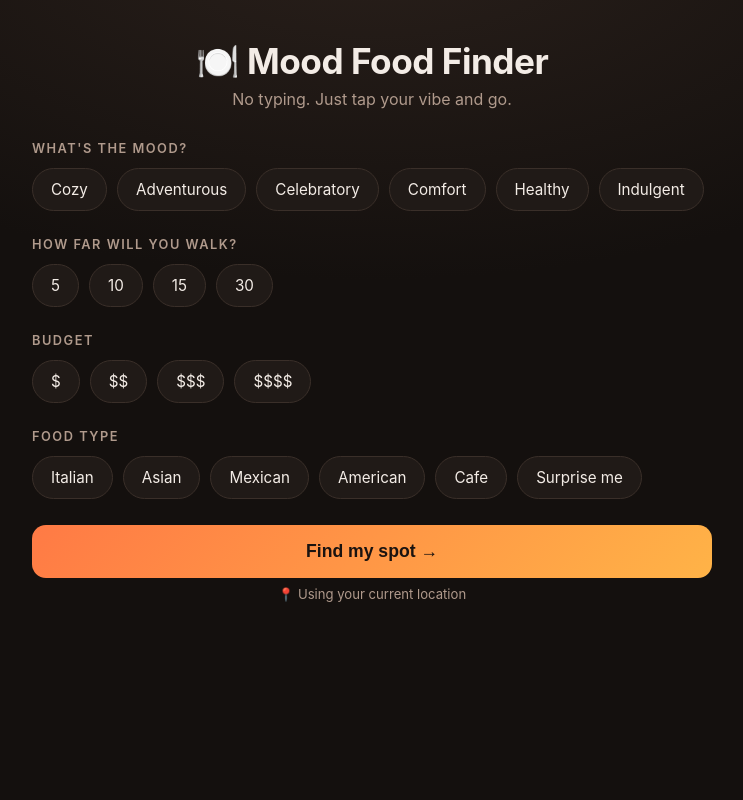
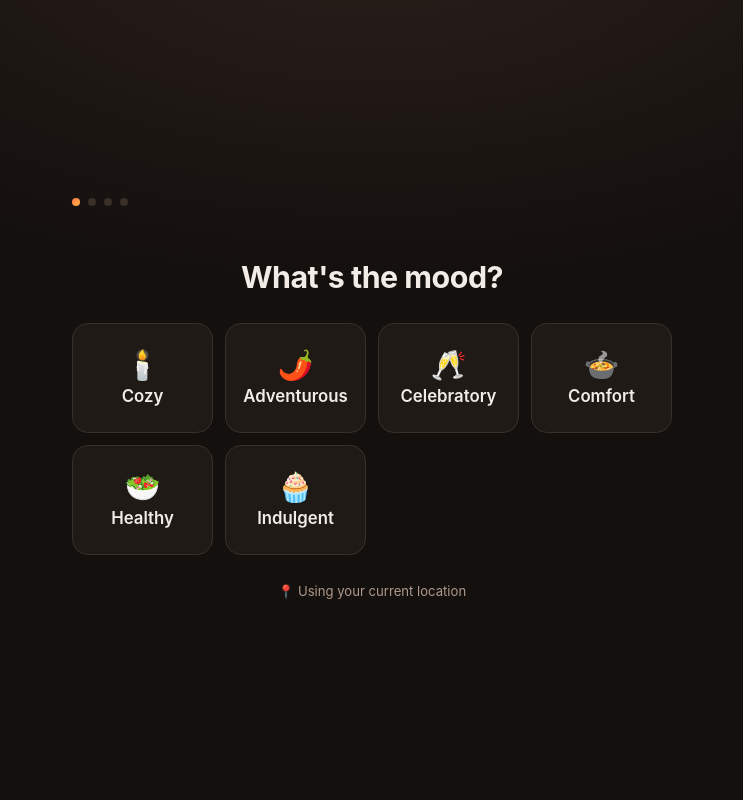
Before and after one commit to FelixFalling/mood-food-finder, a Flask app: page / in a window 1280 px wide. Shown: the whole page, without its empty margins (268-1011 px from the left). Run offline with Flask 3, Linux system fonts and the light colour scheme.

Commit message:
better ai

```diff
--- a/app.py
+++ b/app.py
@@ -1,6 +1,7 @@
 """Mood Food Finder — button-driven restaurant picker backed by Gemini + Google Maps."""
 
 import os
+import re
 
 from dotenv import load_dotenv
 from flask import Flask, jsonify, render_template, request
@@ -78,7 +79,108 @@ def recommend():
                     seen.add(annotation.url)
                     places.append({"name": annotation.name, "url": annotation.url})
 
-    return jsonify({"text": "\n".join(text_chunks).strip(), "places": places})
+    text = "\n".join(text_chunks).strip()
+    places = dedupe_places(places)
+    attach_reasons(places, text)
+    return jsonify({"text": text, "places": places})
+
+
+def dedupe_places(places):
+    """Collapse citations that are the same restaurant under different labels.
+
+    Grounding sometimes returns both "Javier's" and "Javier's DTLA"; the UI shows one
+    option at a time, so a repeat looks like a broken "show me another".
+    """
+    kept = []
+    for place in places:
+        key = search_key(place["name"])
+        twin = next((k for k in kept if key in search_key(k["name"]) or search_key(k["name"]) in key), None)
+        if twin is None:
+            kept.append(place)
+        elif len(place["name"]) > len(twin["name"]):
+            twin.update(place)  # prefer the more specific label
+    return kept
+
+
+# A new list item starts at a top-level bullet or "1." marker, or after a blank line.
+# The anchor must stay unindented: nested bullets ("   * Price Level: ...") are
+# continuations of the entry above, not entries of their own.
+ITEM_START = re.compile(r"^(?:[-*•]\s|#+\s|\d+[.)]\s)")
+# Leading list marker on any line, indented or not.
+BULLET = re.compile(r"^\s*(?:[-*•]\s*|#+\s*|\d+[.)]\s*)")
+# A short "Price Level:" / "Why it fits:" style label the model puts before its prose.
+LABEL = re.compile(r"^[A-Za-z][A-Za-z' ]{0,24}:\s*")
+
+
+def search_key(text):
+    """Lowercase and drop punctuation/emoji so citation names match the model's prose."""
+    return re.sub(r"[^a-z0-9]+", " ", text.lower()).strip()
+
+
+def clean_reason(text, name):
+    """Flatten a recommendation chunk into one readable sentence-ish line.
+
+    Strips markdown emphasis, list markers, the model's boilerplate field labels, and
+    the place name itself (the card renders the name separately).
+    """
+    lines = []
+    for line in text.splitlines():
+        line = BULLET.sub("", line.replace("**", "").replace("__", "")).strip()
+        line = re.sub(r"\*(\S[^*]*?)\*", r"\1", line)  # inline *emphasis*
+        line = LABEL.sub("", line).strip()
+        line = re.sub(r"^" + re.escape(name) + r"\s*[-–—:|]*\s*", "", line, flags=re.I).strip()
+        line = line.strip("*").strip()
+        if line:
+            lines.append(line)
+    return re.sub(r"\s+", " ", " ".join(lines)).strip()
+
+
+def split_items(text):
+    """Break the model's prose into one chunk per recommendation.
+
+    Gemini formats the list either as blank-line-separated paragraphs or as a run of
+    bullet lines, so split on both boundaries.
+    """
+    items = []
+    current = []
+    for line in text.splitlines():
+        if not line.strip():
+            if current:
+                items.append("\n".join(current))
+                current = []
+            continue
+        if ITEM_START.match(line) and current:
+            items.append("\n".join(current))
+            current = []
+        current.append(line)
+    if current:
+        items.append("\n".join(current))
+    return items
+
+
+def attach_reasons(places, text):
+    """Give each place the prose chunk that describes only it.
+
+    The UI shows one place at a time, so it needs per-place copy rather than the
+    single blob listing every option.
+    """
+    items = split_items(text)
+    names = [search_key(p["name"]) for p in places]
+
+    for place in places:
+        name = search_key(place["name"])
+        # Overlapping names ("Javier's" vs "Javier's DTLA") aren't rival mentions —
+        # only a genuinely different place means the chunk covers more than this one.
+        rivals = [o for o in names if o and o not in name and name not in o]
+
+        def describes_only(item, name=name, rivals=rivals):
+            body = search_key(item)
+            return name in body and not any(o in body for o in rivals)
+
+        # A chunk naming several places isn't about this one — skip it rather than
+        # spoiling the other options on the card.
+        match = next((item for item in items if describes_only(item)), None)
+        place["reason"] = clean_reason(match, place["name"]) if match else ""
 
 
 if __name__ == "__main__":
--- a/templates/index.html
+++ b/templates/index.html
@@ -22,120 +22,145 @@
       color: var(--text);
       min-height: 100vh;
     }
-    .wrap { max-width: 720px; margin: 0 auto; padding: 40px 20px 80px; }
-    header { text-align: center; margin-bottom: 32px; }
-    h1 { font-size: 2.2rem; margin: 0 0 6px; letter-spacing: -0.5px; }
-    header p { color: var(--muted); margin: 0; }
-    .group { margin-bottom: 26px; }
-    .group h2 {
-      font-size: 0.8rem; text-transform: uppercase; letter-spacing: 1.5px;
-      color: var(--muted); margin: 0 0 12px; font-weight: 600;
+    .wrap {
+      max-width: 640px; margin: 0 auto; padding: 24px 20px 40px;
+      min-height: 100dvh;
+      display: flex; flex-direction: column; justify-content: center;
     }
-    .opts { display: flex; flex-wrap: wrap; gap: 10px; }
-    .chip {
-      border: 1px solid var(--line);
-      background: var(--card);
-      color: var(--text);
-      padding: 11px 18px;
-      border-radius: 999px;
-      font-size: 0.95rem;
-      cursor: pointer;
-      transition: all 0.15s ease;
-      user-select: none;
+    .topbar {
+      display: flex; align-items: center; justify-content: space-between;
+      min-height: 34px; margin-bottom: 40px;
     }
-    .chip:hover { border-color: var(--accent); }
-    .chip.active {
+    .dots { display: flex; gap: 8px; }
+    .dot {
+      width: 8px; height: 8px; border-radius: 999px;
+      background: var(--line); transition: background 0.2s;
+    }
+    .dot.on { background: linear-gradient(135deg, var(--accent), var(--accent-2)); }
+    .back {
+      background: none; border: none; padding: 6px 4px;
+      color: var(--muted); font-size: 0.9rem; font-family: inherit; cursor: pointer;
+    }
+    .back:hover { color: var(--text); }
+    .back[hidden] { display: none; }
+
+    h2.q {
+      font-size: 1.9rem; line-height: 1.2; letter-spacing: -0.5px;
+      margin: 0 0 28px; text-align: center;
+    }
+    .tiles {
+      display: grid;
+      grid-template-columns: repeat(auto-fit, minmax(140px, 1fr));
+      gap: 12px;
+    }
+    .tile {
+      display: flex; flex-direction: column; align-items: center; justify-content: center;
+      gap: 6px; min-height: 110px; padding: 14px;
+      background: var(--card); border: 1px solid var(--line); border-radius: 16px;
+      color: var(--text); font-family: inherit; font-size: 1.05rem; font-weight: 600;
+      cursor: pointer; transition: border-color 0.15s, transform 0.1s;
+    }
+    .tile:hover, .tile:focus-visible { border-color: var(--accent); outline: none; }
+    .tile:active { transform: scale(0.97); }
+    .tile .emoji { font-size: 1.8rem; line-height: 1; }
+    .tile .sub { font-size: 0.8rem; font-weight: 400; color: var(--muted); }
+    .tile.picked {
       background: linear-gradient(135deg, var(--accent), var(--accent-2));
-      border-color: transparent;
-      color: #1a1310;
-      font-weight: 600;
+      border-color: transparent; color: #1a1310;
     }
-    .go {
-      display: block; width: 100%; margin-top: 14px;
-      padding: 16px; border: none; border-radius: 14px;
+    .tile.picked .sub { color: #1a1310; }
+
+    .card {
+      background: var(--card); border: 1px solid var(--line);
+      border-radius: 18px; padding: 26px 22px; text-align: center;
+    }
+    .card .name { display: block; font-size: 1.6rem; font-weight: 700; letter-spacing: -0.4px; }
+    .card .maps {
+      display: inline-block; margin-top: 14px;
+      color: var(--accent); text-decoration: none; font-weight: 600;
+    }
+    .card .maps:hover { text-decoration: underline; }
+    .actions { display: flex; flex-direction: column; gap: 10px; margin-top: 20px; }
+    .btn {
+      padding: 15px; border: none; border-radius: 14px;
       background: linear-gradient(135deg, var(--accent), var(--accent-2));
-      color: #1a1310; font-size: 1.1rem; font-weight: 700;
-      cursor: pointer; transition: transform 0.1s, opacity 0.2s;
+      color: #1a1310; font-family: inherit; font-size: 1.05rem; font-weight: 700;
+      cursor: pointer; transition: transform 0.1s;
     }
-    .go:hover { transform: translateY(-1px); }
-    .go:disabled { opacity: 0.5; cursor: default; transform: none; }
-    #results { margin-top: 34px; }
-    .blurb { color: var(--muted); white-space: pre-wrap; line-height: 1.6; margin-bottom: 20px; }
-    .place {
-      display: flex; justify-content: space-between; align-items: center;
-      background: var(--card); border: 1px solid var(--line);
-      border-radius: 12px; padding: 15px 18px; margin-bottom: 10px;
-      text-decoration: none; color: var(--text);
-      transition: border-color 0.15s;
+    .btn:hover { transform: translateY(-1px); }
+    .btn.ghost {
+      background: none; border: 1px solid var(--line);
+      color: var(--muted); font-weight: 600;
     }
-    .place:hover { border-color: var(--accent); }
-    .place .name { font-weight: 600; }
-    .place .go-arrow { color: var(--accent); font-size: 1.3rem; }
+    .btn.ghost:hover { border-color: var(--accent); color: var(--text); }
+
+    .blurb { color: var(--muted); white-space: pre-wrap; line-height: 1.6; margin: 14px 0 0; text-align: left; }
     .status { text-align: center; color: var(--muted); padding: 20px; }
     .err { color: #ff8f7a; }
-    .loc { text-align: center; font-size: 0.82rem; color: var(--muted); margin-top: 8px; }
+    .loc { text-align: center; font-size: 0.82rem; color: var(--muted); margin-top: 28px; }
+
+    @keyframes fadeUp {
+      from { opacity: 0; transform: translateY(8px); }
+      to { opacity: 1; transform: none; }
+    }
+    #stage { animation: fadeUp 0.18s ease-out; }
+    @media (prefers-reduced-motion: reduce) {
+      #stage { animation: none; }
+      .tile, .btn { transition: none; }
+    }
   </style>
 </head>
 <body>
   <div class="wrap">
-    <header>
-      <h1>🍽️ Mood Food Finder</h1>
-      <p>No typing. Just tap your vibe and go.</p>
-    </header>
-
-    <div class="group" data-key="mood">
-      <h2>What's the mood?</h2>
-      <div class="opts">
-        <div class="chip">Cozy</div>
-        <div class="chip">Adventurous</div>
-        <div class="chip">Celebratory</div>
-        <div class="chip">Comfort</div>
-        <div class="chip">Healthy</div>
-        <div class="chip">Indulgent</div>
-      </div>
-    </div>
-
-    <div class="group" data-key="walk">
-      <h2>How far will you walk?</h2>
-      <div class="opts">
-        <div class="chip">5</div>
-        <div class="chip">10</div>
-        <div class="chip">15</div>
-        <div class="chip">30</div>
-      </div>
-    </div>
-
-    <div class="group" data-key="budget">
-      <h2>Budget</h2>
-      <div class="opts">
-        <div class="chip">$</div>
-        <div class="chip">$$</div>
-        <div class="chip">$$$</div>
-        <div class="chip">$$$$</div>
-      </div>
-    </div>
-
-    <div class="group" data-key="food">
-      <h2>Food type</h2>
-      <div class="opts">
-        <div class="chip">Italian</div>
-        <div class="chip">Asian</div>
-        <div class="chip">Mexican</div>
-        <div class="chip">American</div>
-        <div class="chip">Cafe</div>
-        <div class="chip">Surprise me</div>
-      </div>
-    </div>
-
-    <button class="go" id="go">Find my spot →</button>
+    <div id="stage"></div>
     <div class="loc" id="loc">📍 Using your current location</div>
-
-    <div id="results"></div>
   </div>
 
   <script>
+    const STEPS = [
+      { key: 'mood', title: "What's the mood?", options: [
+          { label: 'Cozy', emoji: '🕯️' },
+          { label: 'Adventurous', emoji: '🌶️' },
+          { label: 'Celebratory', emoji: '🥂' },
+          { label: 'Comfort', emoji: '🍲' },
+          { label: 'Healthy', emoji: '🥗' },
+          { label: 'Indulgent', emoji: '🧁' },
+        ] },
+      { key: 'food', title: 'What are you craving?', options: [
+          { label: 'Mexican', emoji: '🌮' },
+          { label: 'Italian', emoji: '🍝' },
+          { label: 'Chinese', emoji: '🥡' },
+          { label: 'Japanese', emoji: '🍣' },
+          { label: 'American', emoji: '🍔' },
+          { label: 'Thai', emoji: '🍜' },
+          { label: 'Indian', emoji: '🍛' },
+          { label: 'Cafe', emoji: '☕' },
+          { label: 'Surprise me', emoji: '🎲' },
+        ] },
+      // `label` stays a bare number — the server writes "a {walk}-minute walk".
+      { key: 'walk', title: 'How far will you walk?', options: [
+          { label: '5', emoji: '🚶', sub: '5 min' },
+          { label: '10', emoji: '🚶', sub: '10 min' },
+          { label: '15', emoji: '🥾', sub: '15 min' },
+          { label: '30', emoji: '🗺️', sub: '30 min' },
+        ] },
+      { key: 'budget', title: "What's the budget?", options: [
+          { label: '$', emoji: '🪙', sub: 'Cheap eats' },
+          { label: '$$', emoji: '💵', sub: 'Casual' },
+          { label: '$$$', emoji: '💳', sub: 'Nice out' },
+          { label: '$$$$', emoji: '💎', sub: 'Special' },
+        ] },
+    ];
+
     const selections = {};
     let coords = { latitude: null, longitude: null };
+    let step = 0;
+    let places = [];
+    let pickIndex = 0;
+    let blurb = '';
+
+    const stage = document.getElementById('stage');
+    const locEl = document.getElementById('loc');
 
     // Grab geolocation up front (falls back to server default if denied).
     if (navigator.geolocation) {
@@ -143,37 +168,81 @@
         (pos) => {
           coords.latitude = pos.coords.latitude;
           coords.longitude = pos.coords.longitude;
-          document.getElementById('loc').textContent = '📍 Using your current location';
+          locEl.textContent = '📍 Using your current location';
         },
         () => {
-          document.getElementById('loc').textContent = '📍 Location off — using a default area';
+          locEl.textContent = '📍 Location off — using a default area';
         }
       );
     }
 
-    // Single-select chips per group.
-    document.querySelectorAll('.group').forEach((group) => {
-      const key = group.dataset.key;
-      group.querySelectorAll('.chip').forEach((chip) => {
-        chip.addEventListener('click', () => {
-          const wasActive = chip.classList.contains('active');
-          group.querySelectorAll('.chip').forEach((c) => c.classList.remove('active'));
-          if (!wasActive) {
-            chip.classList.add('active');
-            selections[key] = chip.textContent.trim();
-          } else {
-            delete selections[key];
-          }
-        });
+    function renderStep() {
+      const s = STEPS[step];
+      const dots = STEPS.map((_, i) => '<div class="dot' + (i <= step ? ' on' : '') + '"></div>').join('');
+      const tiles = s.options.map((o, i) =>
+        '<button class="tile" data-i="' + i + '">' +
+          (o.emoji ? '<span class="emoji">' + o.emoji + '</span>' : '') +
+          '<span>' + escapeHtml(o.sub || o.label) + '</span>' +
+        '</button>'
+      ).join('');
+
+      stage.innerHTML =
+        '<div class="topbar"><div class="dots">' + dots + '</div>' +
+        '<button class="back"' + (step === 0 ? ' hidden' : '') + '>← Back</button></div>' +
+        '<h2 class="q">' + escapeHtml(s.title) + '</h2>' +
+        '<div class="tiles">' + tiles + '</div>';
+      restage();
+      locEl.hidden = false;
+
+      const back = stage.querySelector('.back');
+      if (back) back.addEventListener('click', goBack);
+
+      stage.querySelectorAll('.tile').forEach((tile) => {
+        tile.addEventListener('click', () => pick(tile));
       });
+    }
+
+    function pick(tile) {
+      const s = STEPS[step];
+      const opt = s.options[Number(tile.dataset.i)];
+      selections[s.key] = opt.label;
+      stage.querySelectorAll('.tile').forEach((t) => t.classList.remove('picked'));
+      tile.classList.add('picked');
+      stage.querySelectorAll('.tile').forEach((t) => (t.disabled = true));
+      setTimeout(() => {
+        if (step < STEPS.length - 1) {
+          step += 1;
+          renderStep();
+        } else {
+          submit();
+        }
+      }, 140);
+    }
+
+    function goBack() {
+      if (step === 0) return;
+      step -= 1;
+      delete selections[STEPS[step].key];
+      renderStep();
+    }
+
+    document.addEventListener('keydown', (e) => {
+      const tiles = stage.querySelectorAll('.tile');
+      if (e.key === 'Escape' || e.key === 'Backspace') {
+        const back = stage.querySelector('.back');
+        if (back && !back.hidden) { e.preventDefault(); goBack(); }
+        return;
+      }
+      if (/^[1-9]$/.test(e.key) && tiles.length) {
+        const t = tiles[Number(e.key) - 1];
+        if (t && !t.disabled) pick(t);
+      }
     });
 
-    const go = document.getElementById('go');
-    const results = document.getElementById('results');
-
-    go.addEventListener('click', async () => {
-      go.disabled = true;
-      results.innerHTML = '<div class="status">Sniffing out the best spots… 🍜</div>';
+    async function submit() {
+      stage.innerHTML = '<div class="status">Sniffing out the best spots… 🍜</div>';
+      restage();
+      locEl.hidden = true;
 
       try {
         const res = await fetch('/api/recommend', {
@@ -184,30 +253,82 @@
         const data = await res.json();
 
         if (data.error) {
-          results.innerHTML = '<div class="status err">Hmm: ' + data.error + '</div>';
+          showMessage('Hmm: ' + data.error, true);
+          return;
+        }
+
+        places = data.places || [];
+        blurb = data.text || '';
+        pickIndex = 0;
+
+        if (!places.length && !blurb) {
+          showMessage('No matches — try a different combo.');
         } else {
-          let html = '';
-          if (data.text) html += '<div class="blurb">' + escapeHtml(data.text) + '</div>';
-          (data.places || []).forEach((p) => {
-            html += '<a class="place" href="' + p.url + '" target="_blank" rel="noopener">' +
-                    '<span class="name">' + escapeHtml(p.name) + '</span>' +
-                    '<span class="go-arrow">›</span></a>';
-          });
-          if (!html) html = '<div class="status">No matches — try a different combo.</div>';
-          results.innerHTML = html;
+          renderPick();
         }
       } catch (e) {
-        results.innerHTML = '<div class="status err">Something went wrong. Is the server running?</div>';
-      } finally {
-        go.disabled = false;
+        showMessage('Something went wrong. Is the server running?', true);
       }
-    });
+    }
+
+    function renderPick() {
+      const p = places[pickIndex];
+      // Per-place copy only — `blurb` names every option, which would defeat the one-at-a-time point.
+      const copy = p ? p.reason : blurb;
+      let html = '<div class="card">';
+      if (p) html += '<span class="name">' + escapeHtml(p.name) + '</span>';
+      if (copy) html += '<p class="blurb">' + escapeHtml(copy) + '</p>';
+      html += '<a class="maps" target="_blank" rel="noopener">Open in Maps ›</a></div>';
+      html += '<div class="actions">';
+      if (places.length > 1) html += '<button class="btn" id="another">Show me another →</button>';
+      html += '<button class="btn ghost" id="restart">Start over</button></div>';
+
+      stage.innerHTML = html;
+      restage();
+
+      // Set href via the DOM so a hostile URL can't break out of the attribute.
+      const maps = stage.querySelector('.maps');
+      if (p && p.url) maps.href = p.url;
+      else maps.remove();
+
+      const another = document.getElementById('another');
+      if (another) another.addEventListener('click', () => {
+        pickIndex = (pickIndex + 1) % places.length;
+        renderPick();
+      });
+      document.getElementById('restart').addEventListener('click', restart);
+    }
+
+    function showMessage(msg, isErr) {
+      stage.innerHTML = '<div class="status' + (isErr ? ' err' : '') + '">' + escapeHtml(msg) + '</div>' +
+        '<div class="actions"><button class="btn" id="restart">Start over</button></div>';
+      restage();
+      document.getElementById('restart').addEventListener('click', restart);
+    }
+
+    function restart() {
+      STEPS.forEach((s) => delete selections[s.key]);
+      places = [];
+      blurb = '';
+      pickIndex = 0;
+      step = 0;
+      renderStep();
+    }
+
+    // Retrigger the fade-up animation on each render.
+    function restage() {
+      stage.style.animation = 'none';
+      void stage.offsetWidth;
+      stage.style.animation = '';
+    }
 
     function escapeHtml(s) {
       const d = document.createElement('div');
       d.textContent = s;
       return d.innerHTML;
     }
+
+    renderStep();
   </script>
 </body>
 </html>
```
